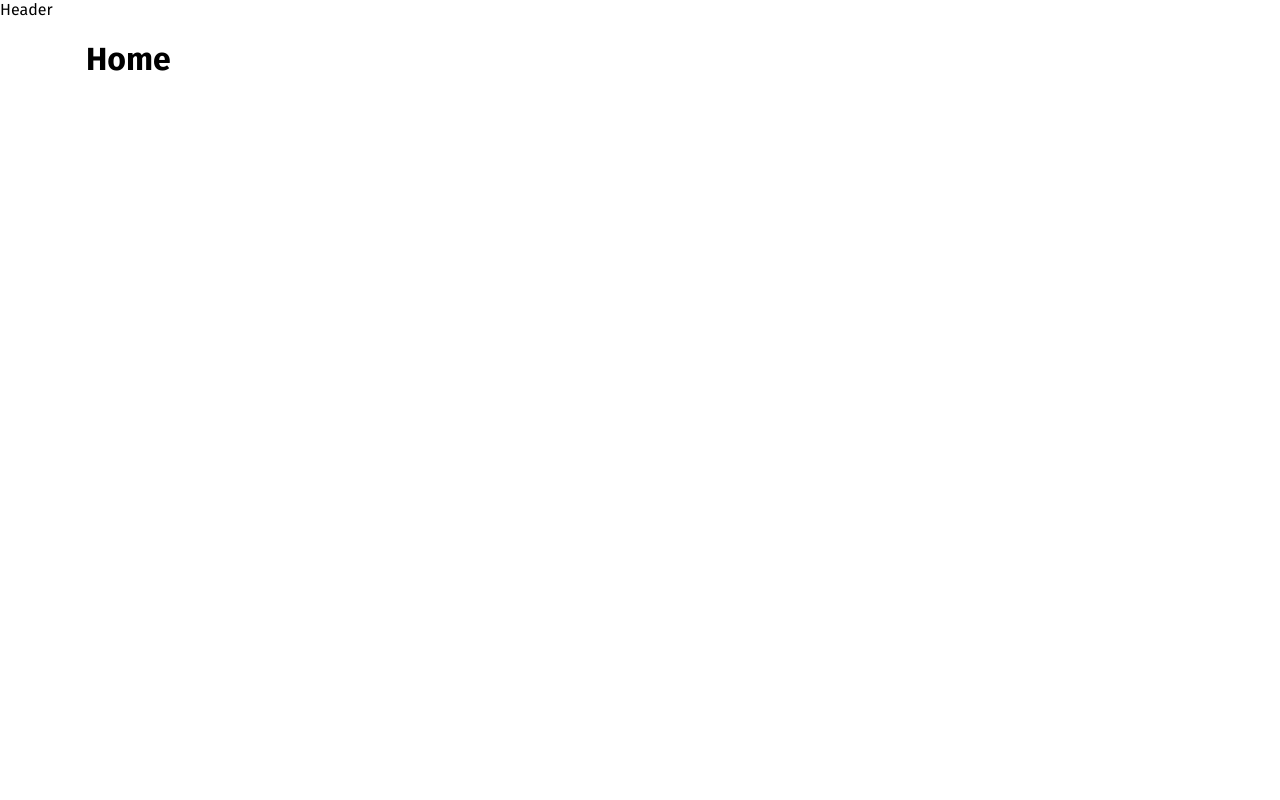
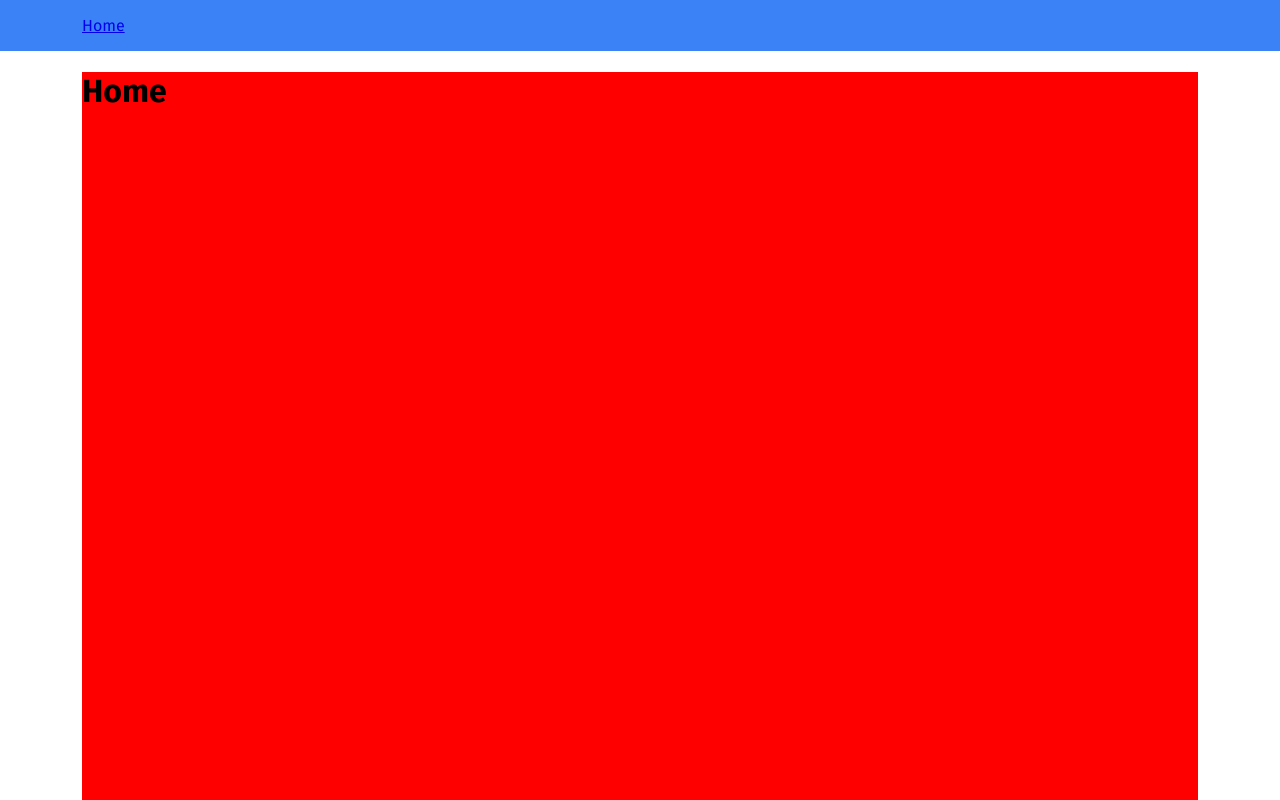
Before and after one commit to vclong2003/react-shopping-cart, a React (Create React App) app: page / in a window 1280 px wide. Shown: the top 800 px of the page. Built offline with nearby package versions, Linux system fonts and the light colour scheme.

Commit message:
Refactor global CSS and update header component

```diff
--- a/src/assets/css/global.css
+++ b/src/assets/css/global.css
@@ -66,3 +66,27 @@ body {
   --br-xl: 0.75rem;
   --br-2xl: 1rem;
 }
+
+/*
+Order of properties should be:
+
+1. Positioning: position, top, right, bottom, left, z-index
+2. Box model: display, box-sizing, width, height, margin, padding, border
+3. Typography: font, line-height, text-align, text-transform, color
+4. Visual: background, color, opacity
+5. Layout: float, clear, flex, grid
+6. Decoration: border-radius, box-shadow
+7. Transforms and Transitions: transform, transition
+8. Miscellaneous: cursor, overflow, visibility
+*/
+
+.navbar {
+  background-color: var(--blue);
+  color: var(--white);
+  padding: var(--s-4);
+  display: flex;
+  justify-content: space-between;
+  align-items: center;
+  position: sticky;
+  top: 0;
+}
--- a/src/components/Container/Container.styled.ts
+++ b/src/components/Container/Container.styled.ts
@@ -2,9 +2,11 @@ import styled from "styled-components";
 import { DEVICES } from "../../config/responsiveBreakpoints";
 
 const Container = styled.div`
+  width: 100%;
+
   margin: 0 auto;
 
-  padding: 0 var(--s-4);
+  padding: 0 var(--s-3);
 
   @media ${DEVICES.TABLET} {
     max-width: 720px;
--- a/src/components/Header/Header.tsx
+++ b/src/components/Header/Header.tsx
@@ -1,3 +1,12 @@
+import { NavLink } from "react-router-dom";
+import Container from "../Container/Container";
+
 export default function Header(): JSX.Element {
-  return <>Header</>;
+  return (
+    <div className="navbar">
+      <Container>
+        <NavLink to="/">Home</NavLink>
+      </Container>
+    </div>
+  );
 }
--- a/src/routes/AppRoutes.tsx
+++ b/src/routes/AppRoutes.tsx
@@ -6,7 +6,12 @@ export default function AppRoutes(): JSX.Element {
   return (
     <Routes>
       <Route path="/" element={<Layout />}>
-        <Route index element={<h1>Home</h1>} />
+        <Route
+          index
+          element={
+            <h1 style={{ height: "3000px", backgroundColor: "red" }}>Home</h1>
+          }
+        />
         <Route path="products" element={<Products />} />
       </Route>
       <Route path="*" element={<h1>Not Found</h1>} />
```
